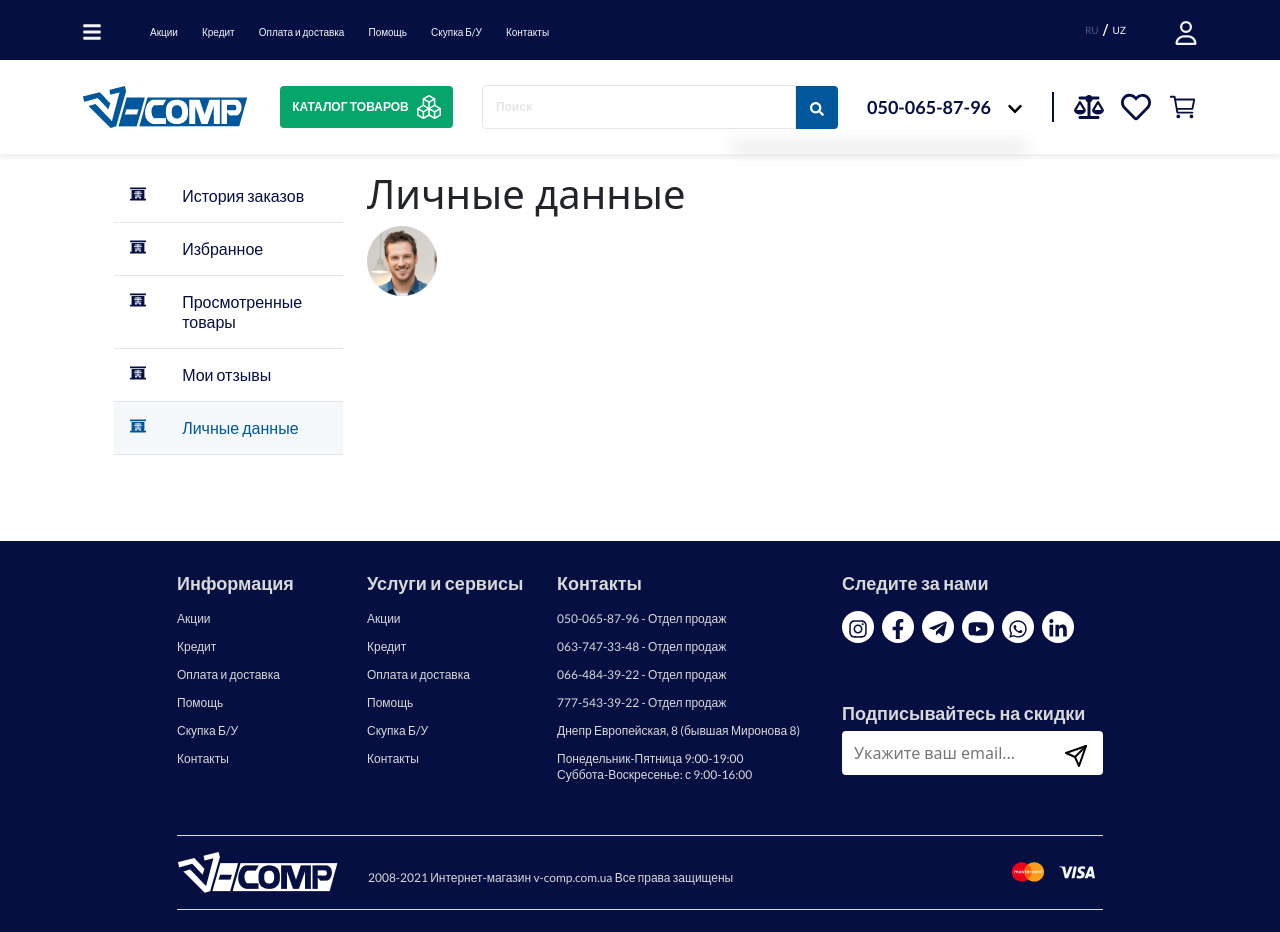
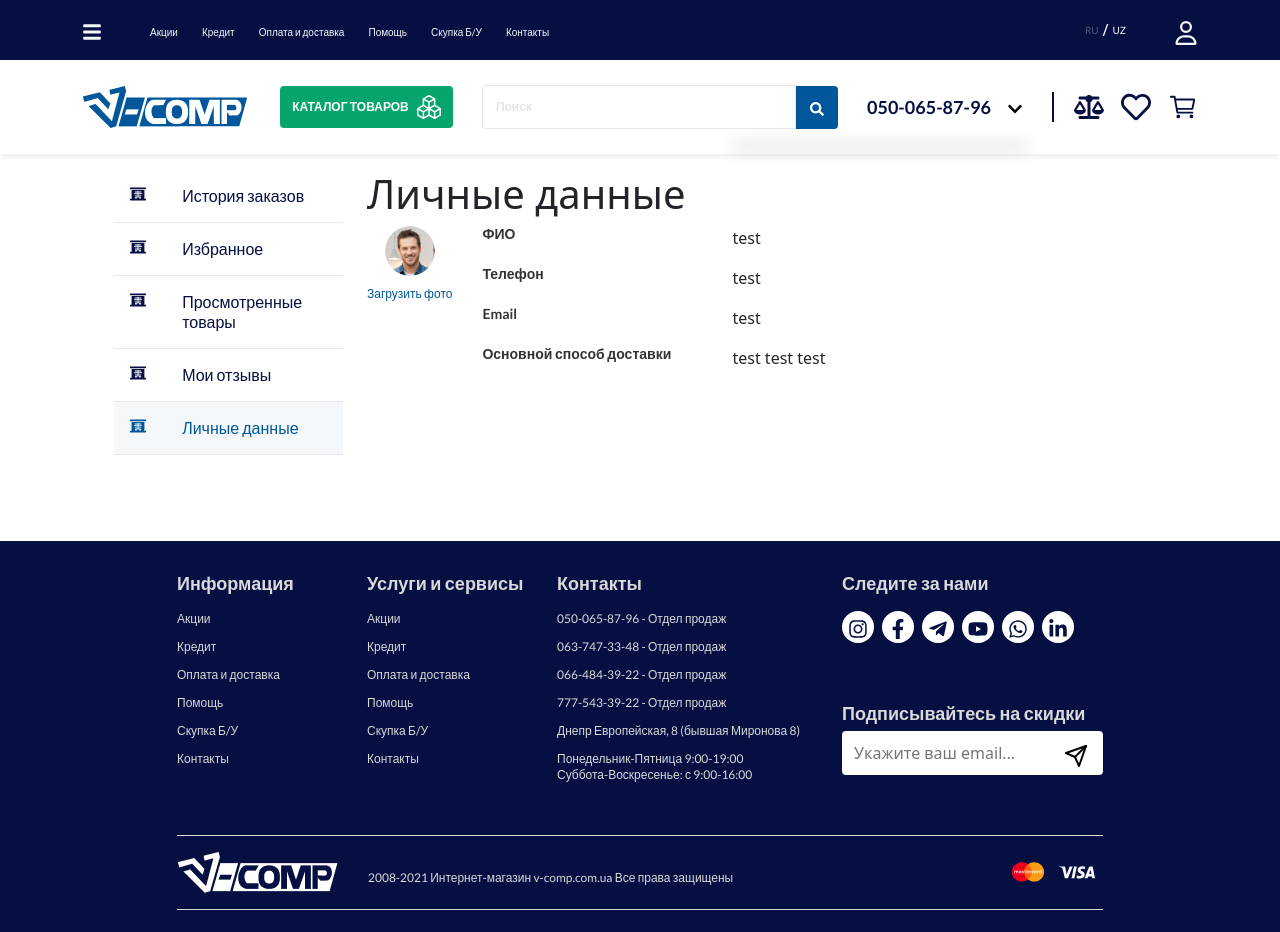
Before and after one commit to Muhammad-amin7/vComputer, a React (Vite) app: page /personal in a window 1280 px wide. Shown: the top 932 px of the page. Built offline with nearby package versions, Linux system fonts and the light colour scheme.

Commit message:
Fix Netlify deployment issues

```diff
--- a/src/Constants/UserData.jsx
+++ b/src/Constants/UserData.jsx
@@ -1,11 +1,11 @@
 export const userData = {
-      name: null,
+      name: "test",
       image: null,
-      telephone: null,
-      email: null,
+      phone: "test",
+      email: "test",
       deliveryMethod: {
-            city: null,
-            deliveryType: null,
-            address: null
+            city: "test",
+            deliveryType: "test",
+            address: "test"
       },
 }
--- a/src/pages/Personal account/Personal.jsx
+++ b/src/pages/Personal account/Personal.jsx
@@ -24,10 +24,39 @@ export default function Personal() {
                                     <div className="user" >
                                           <div className="image">
                                                 <img src={userData.image ? userData.image : userPhoto} alt="" />
+                                                <button>Загрузить фото</button>
                                           </div>
 
                                           <div className="info">
+                                                <div className='item'>
+                                                      <h5>ФИО</h5>
+                                                      <p>{userData.name ? userData.name : 'Добавить'}</p>
+                                                </div>
 
+                                                <div className='item'>
+                                                      <h5>Телефон</h5>
+                                                      <p>{userData.phone ? userData.phone : 'Добавить'}</p>
+                                                </div>
+
+                                                <div className='item'>
+                                                      <h5>Email</h5>
+                                                      <p>{userData.email ? userData.email : 'Добавить'}</p>
+                                                </div>
+
+                                                <div className="item">
+                                                      <h5>Основной способ доставки</h5>
+                                                      <p>
+                                                            {userData.deliveryMethod.city ? (
+                                                                  <>
+                                                                        <span>{userData.deliveryMethod.city}</span>{' '}
+                                                                        <span>{userData.deliveryMethod.deliveryType}</span>{' '}
+                                                                        <span>{userData.deliveryMethod.address}</span>
+                                                                  </>
+                                                            ) : (
+                                                                  'Добавить'
+                                                            )}
+                                                      </p>
+                                                </div>
                                           </div>
                                     </div>
                               </Col>
--- a/src/pages/Personal account/Personal.scss
+++ b/src/pages/Personal account/Personal.scss
@@ -28,4 +28,52 @@ section.personal {
                   }
             }
       }
+
+      .user {
+            display: flex;
+            gap: 30px;
+
+            .image {
+                  display: flex;
+                  flex-direction: column;
+                  align-items: center;
+                  gap: 10px;
+
+                  img {
+                        width: 50px;
+                        height: 50px;
+                        border-radius: 50%;
+                        display: block;
+                  }
+
+                  button {
+                        font-family: 'Lato', sans-serif;
+                        font-weight: 500;
+                        font-size: 12px;
+                        line-height: 16px;
+                        letter-spacing: 0%;
+                        color: #01579B;
+
+                        &:hover {
+                              text-decoration: underline;
+                        }
+                  }
+            }
+
+            .info {
+                  .item {
+                        display: grid;
+                        grid-template-columns: 250px 250px;
+
+                        h5 {
+                              font-family: 'Lato', sans-serif;
+                              font-weight: 700;
+                              font-size: 14px;
+                              line-height: 16px;
+                              letter-spacing: 0%;
+                              color: #333333;
+                        }
+                  }
+            }
+      }
 }
```
